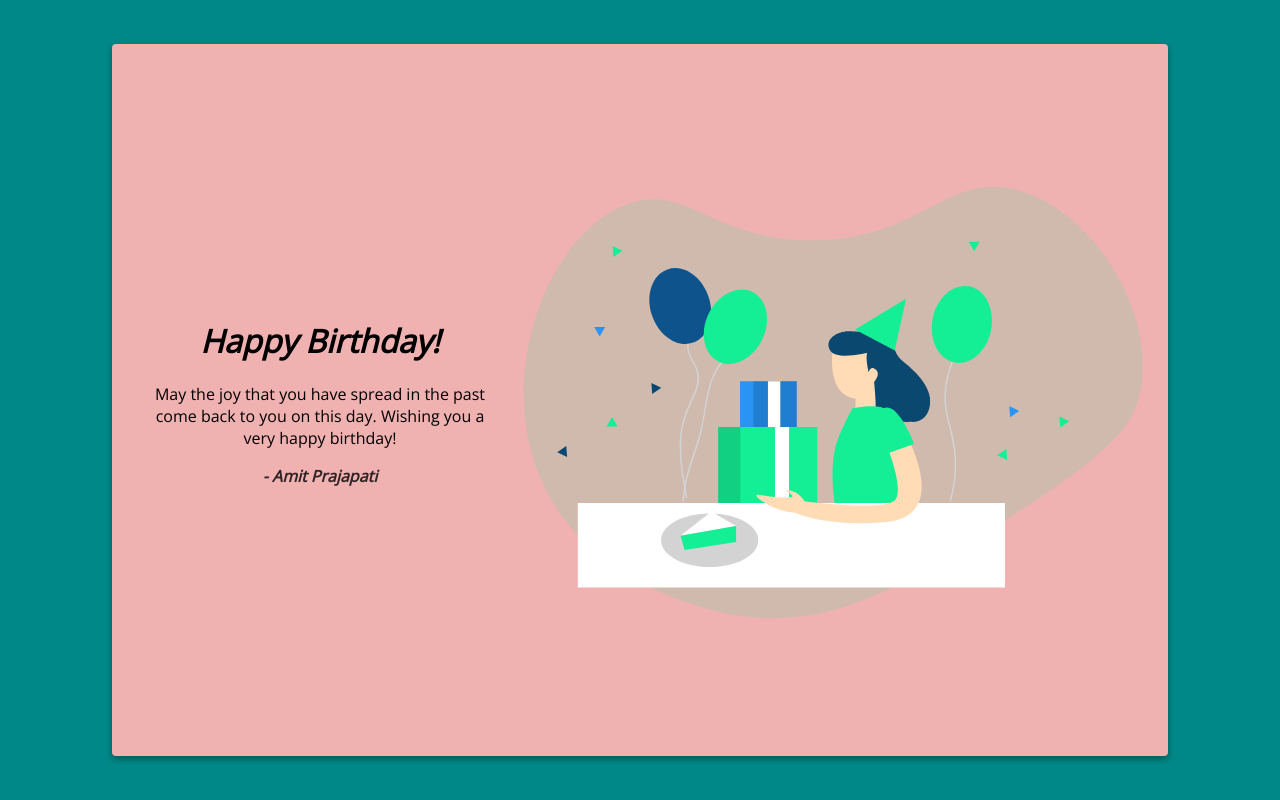
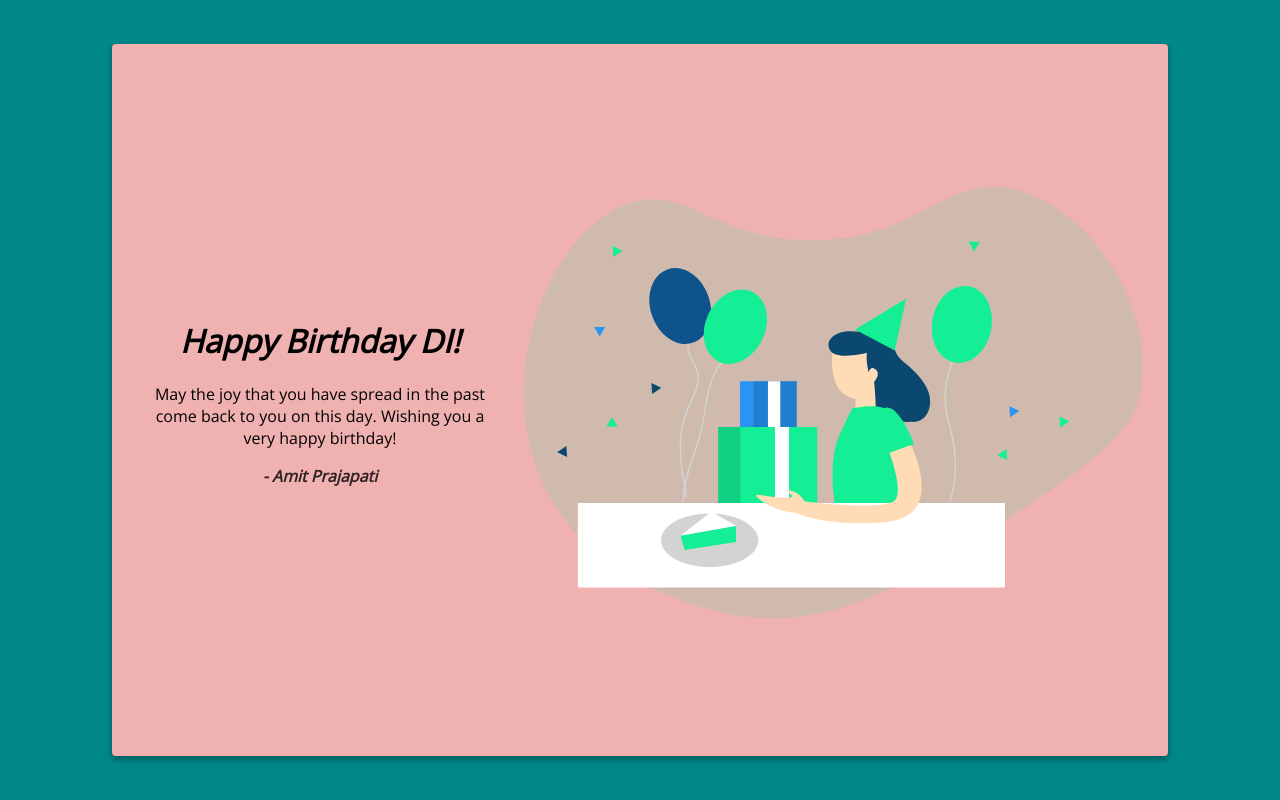
Before and after one commit to AmitPrajapati1/wishes, a plain HTML site: page index.html in a window 1280 px wide. Drawn offline with nearby package versions, Linux system fonts and the light colour scheme.

Commit message:
modified

```diff
--- a/index.html
+++ b/index.html
@@ -12,7 +12,7 @@
   <div class="card">
     <img src="birthday.svg" alt="birthday" class="birthday">
     <div class="text">
-      <h1><i>Happy Birthday!</i></h1>
+      <h1><i>Happy Birthday DI!</i></h1>
       <p>May the joy that you have spread in the past come back to you on this day. Wishing you a very happy birthday!</p>
       <p class="muted"> <i><b>- Amit Prajapati</b></i></p>
     </div>
```
